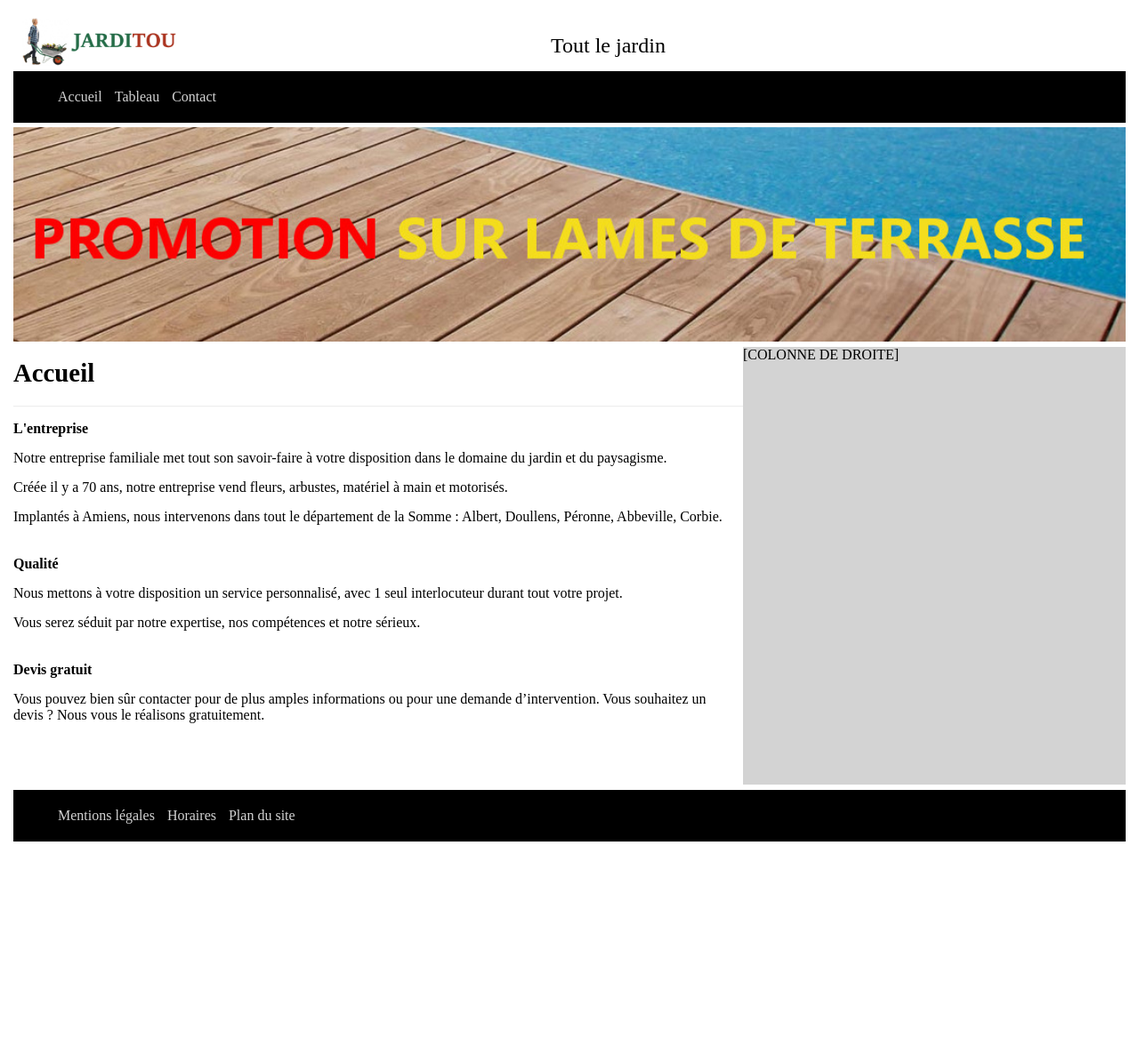
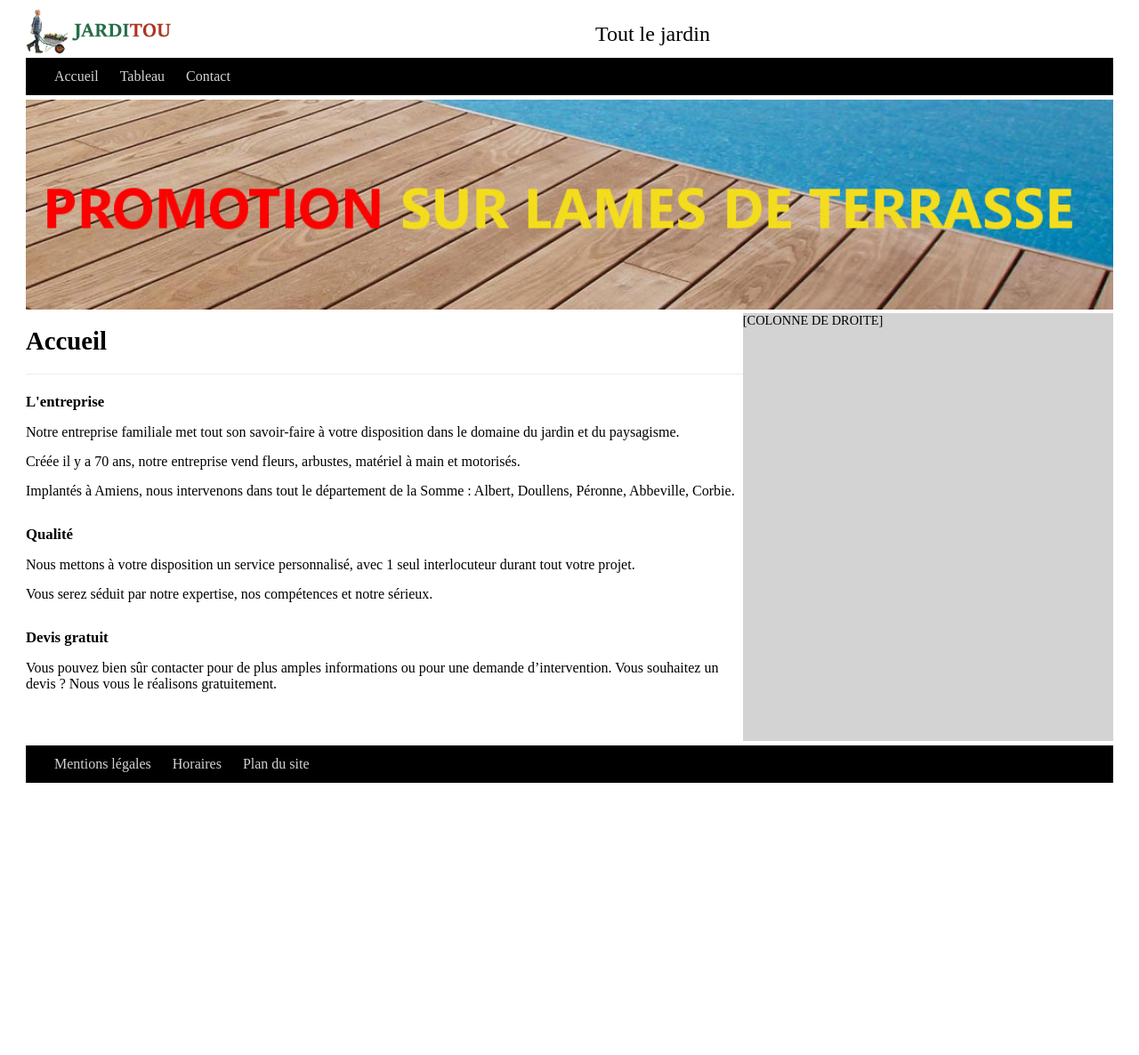
Before and after one commit to TOKANNOU/Formation-AFPA, a PHP site: page / in a window 1280 px wide. Shown: the top 1186 px of the page at 89% size. After the commit the page ends 880 px from the top, so only its background shows below. Run offline with PHP 8.4, Linux system fonts and the light colour scheme.

Commit message:
modif responsive design

```diff
--- a/CSS/css/style.css
+++ b/CSS/css/style.css
@@ -1,15 +1,10 @@
-/* barre de défilement lorsque le contenu dépasse les bords */
-#container_tableau  {
-  overflow-x:auto;
-}
 
-/* Mise à zéro de toutes les marges internes et externes */
+/* Marge de la page */
 *{
   padding: 0;
   margin: 0;
 }
 
-/* Affichage au centre de la page html */
 html {
   display: flex;
 }
@@ -18,36 +13,31 @@ body {
 }
 
 /* Entête */
-header div {
-  display: inline;
-  position: relative;
-  left: 10px;
+header {
+  display: flex;
 }
 .image_1 {
-  margin-top: 20px;
-  width: 180px;
-}
-.image_2 {
-  margin-top: 5px;
+  width: 170px;
+  margin-top: 10px;
 }
 .haut_page {
   font-size: 150%;
-  bottom: 15px;
-  left: 420px;
+  margin-top: 25px;
+  margin-left: 470px;
 }
 
 /* Onglets */
-li {
+ul li {
   display: inline-block;
   list-style-type: none;
-  margin-right: 10px;
+  margin-left: 20px;
+  margin-top: 0;
 }
-ul {
+
+/* couleur arrière plan des menus */
+nav {
   background-color: black;
-  padding: 20px;
-  margin-top : 0;
-  padding-left: 50px;
-  width : 1180px;
+  padding: 12px;
 }
 
 /* Style des liens */
@@ -60,122 +50,122 @@ a:hover {
   margin : 10px;
 }
 
-/* Accueil, section et articles */
-.section, #index, .article_1, .article_2, .article_3 {
-  margin-bottom: 20px;
-  padding-top: 0;
-  width: 804px;
-}
-.article_3 {
-  padding-bottom: 40px;
-}
-#index {
-  font-size: 180%;
-  font-weight: bold;
-}
-hr {
-  width: 1250px;
-  background: linear-gradient(#D3D3D3, #FFFFFF);
-  height: 2px;
-  border: 2px;
-  filter: opacity(50%);
-}
-h2 {
-  padding-top: 15px;
-  margin-bottom: 15px;
-  font-size: 100%;
-}
-p {
-  margin-bottom: 15px;
-  font-size: 100%;
+.image_2 {
+  width: 100%;
+  height: auto;
+  margin-top: 5px;
 }
 
-/* Colonne de droite */
-#colonne_accueil {
-  width: 430px;
-  background-color: #D3D3D3;
-  padding-bottom: 474px;
-  bottom: 498px;
-  right: 0;
-  position: relative;
-  float: right;
+/* Accueil, section et articles */
+.article_1, .article_2, .article_3 {
+  margin-bottom: 30px;
+  margin-top: 20px;
+  width: 100%;
+  height: auto;
+}
+.article_3{
+  margin-bottom: 60px;
 }
 
-/* Mise en forme du titre "contact" */
-#contact {
+#index, #contact, #tableau {
   margin-top: 15px;
   margin-bottom: 20px;
   font-size: 180%;
   font-weight: bold;
 }
-  /* Mise en forme du titre "tableau" */
-#tableau {
+
+hr {
+  width: 100%;
+  height: 2px;
+  background: linear-gradient(#D3D3D3, #FFFFFF);
+  border: 2px;
+  filter: opacity(50%);
+}
+h2 {
+  margin-bottom: 15px;
+  font-size: 105%;
+}
+article p {
   margin-top: 15px;
-  margin-bottom: 20px;
-  font-size: 180%;
-  font-weight: bold;
+  font-size: 100%;
 }
+
+/* Colonne de droite */
+.accueil {
+  display: flex;
+}
+
+aside {
+  font-size: 90%;
+  width: 45%;
+  background-color: #D3D3D3;
+  margin-bottom: 5px;
+}
+
 /* Corps de page des parties tableau et contact */
-table {
+table{
+  /* table-layout: fixed; */
   padding-top: 15px;
-  width: 820px;
+  width: 70%;
+  height: auto;
   text-align: center;
 }
-th {
+th{
   padding-bottom: 15px;
 }
-#formulaire_contact {
-  padding-bottom: 15px;
-  width: 820px;
+
+#formulaire_contact{
+  padding-top: 15px;
+  width: 100%;
+  height: auto;
 }
-fieldset {
-  margin-bottom: 30px;
-}
+
 
 /* responsive design */
 @media all and (max-width: 768px) {
-
-  html {
+  /* Affichage vertical et redimensionnement des menus sur mobile */
+  ul li {
+    display: flex;
+    flex-direction: column;
     font-size: 80%;
+    margin-left: 30px;
+    margin-bottom: 15px;
+    margin-top: 15px;
+  }
+  nav {
+    padding: 2px;
+  }
+  a:hover {
+    margin : 0;
   }
 
-  /* Masquage de la colonne de droite */
+  /* Masquage de la colonne de droite de la page accueil sur mobile */
   #colonne_accueil {
     display: none;
   }
 
-  /* Affichage vertical et redimensionnement des menus sur mobile */
-  li {
-    display: flex;
-    flex-direction: column;
-    margin : 15px;
+  /* redimensionnement des polices */
+  .haut_page{
+    font-size: 100%;
+    margin-left: 250px;
+    margin-bottom: 20px;
   }
-  ul {
-    padding: 2px;
-    padding-left: 20px;
-    width : 728px;
+  #index,  #contact,  #tableau {
+    font-size: 150%;
   }
-  a:hover {
-    margin : 0;
+  h2 {
+    font-size: 90%;
   }
-  .image_1 {
-    width : 150px;
-  }
-  .haut_page {
-    left: 250px;
-  }
-  .section, #index, .article_1, .article_2, .article_3, #formulaire_contact, .image_2, body {
-    max-width: 750px;
+
+  .image_1, .image_2
+  {
+    max-width: 100%;
     height: auto;
   }
-  hr {
-    max-width: 750px;
-    filter: opacity(20%);
-  }
-  .article_3 {
-    padding-bottom: 0;
-  }
-  table {
-    width: 600px;
+}
+
+@media all and (max-width: 575px) {
+  .haut_page {
+    display: none;
   }
 }
--- a/CSS/index.html
+++ b/CSS/index.html
@@ -9,7 +9,7 @@
 </head>
 
 <body>
-  <header>
+  <header class>
     <div><img class="image_1" src="jarditou_html_zip/images/jarditou_logo.jpg" alt ="logo_entreprise" title="logo_entreprise" width="250"></div>
     <div class="haut_page">Tout le jardin</div>
   </header>
@@ -23,6 +23,8 @@
   </nav>
   <p><img class="image_2" src="jarditou_html_zip/images/promotion.jpg" alt ="logo_promotion" title="logo_promotion" width="1250"></p>
 
+
+  <div class= "accueil">
     <!--Section-->
     <section class="section">
 
@@ -53,9 +55,9 @@
         </p>
       </article>
     </section>
-
     <!--Colonne de droite-->
     <aside id="colonne_accueil">[COLONNE DE DROITE]</aside>
+  </div>
 
   <!--Mentions-->
   <footer>
--- a/CSS/tableau.html
+++ b/CSS/tableau.html
@@ -25,7 +25,6 @@
 
   <!--Tableau-->
   <p id="tableau">Tableau</p><hr>
-  <div id="container_tableau">
   <table>
     <thead>
       <tr>
@@ -91,8 +90,6 @@
     </tbody>
   </table>
   <br>
-  </div>
-
 
   <!--Mentions-->
   <footer>
```
Also changed, not shown: CSS/contact.html (+4 -4 lines). Lines whose indentation alone changed are shown as unchanged.
